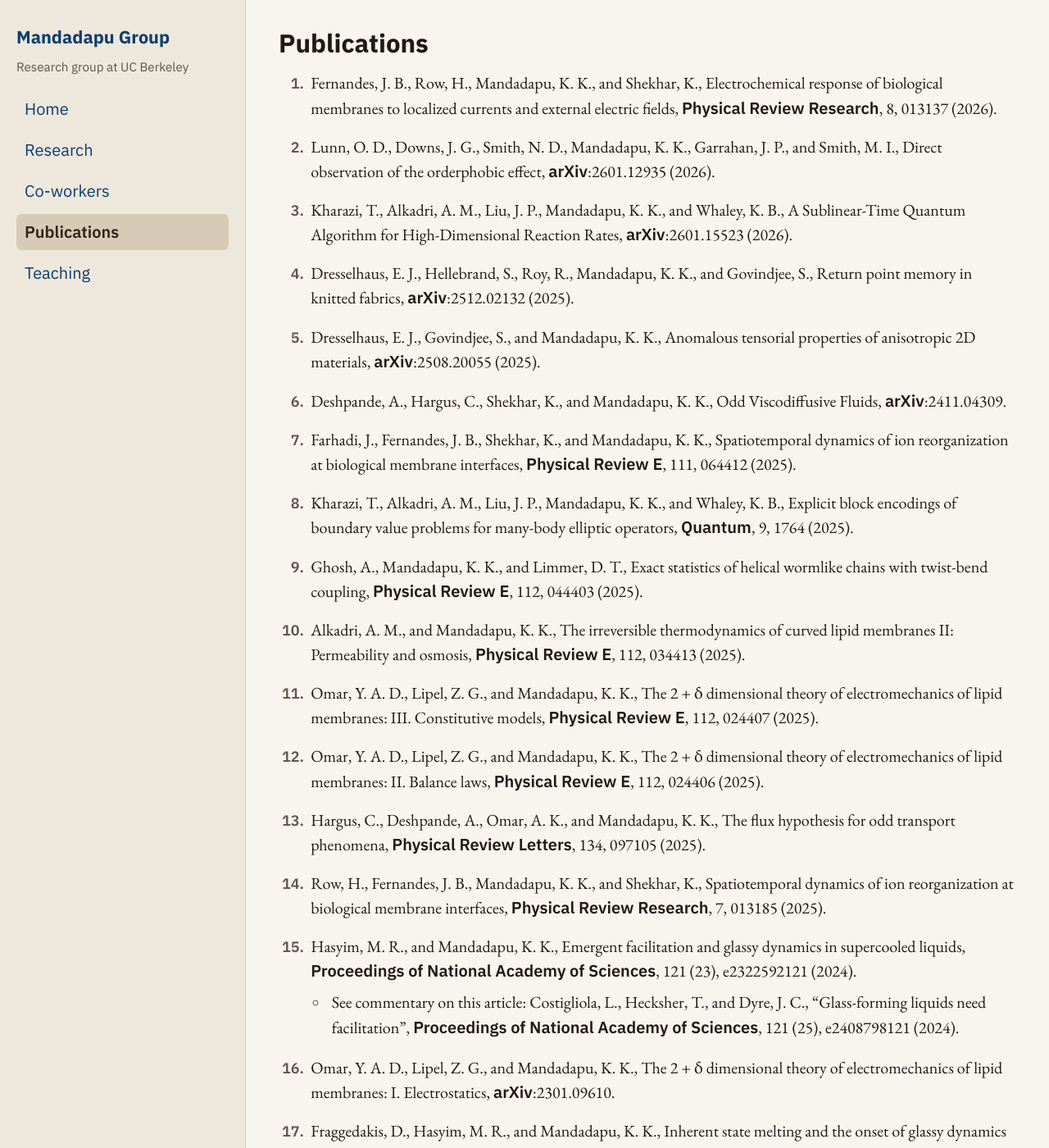
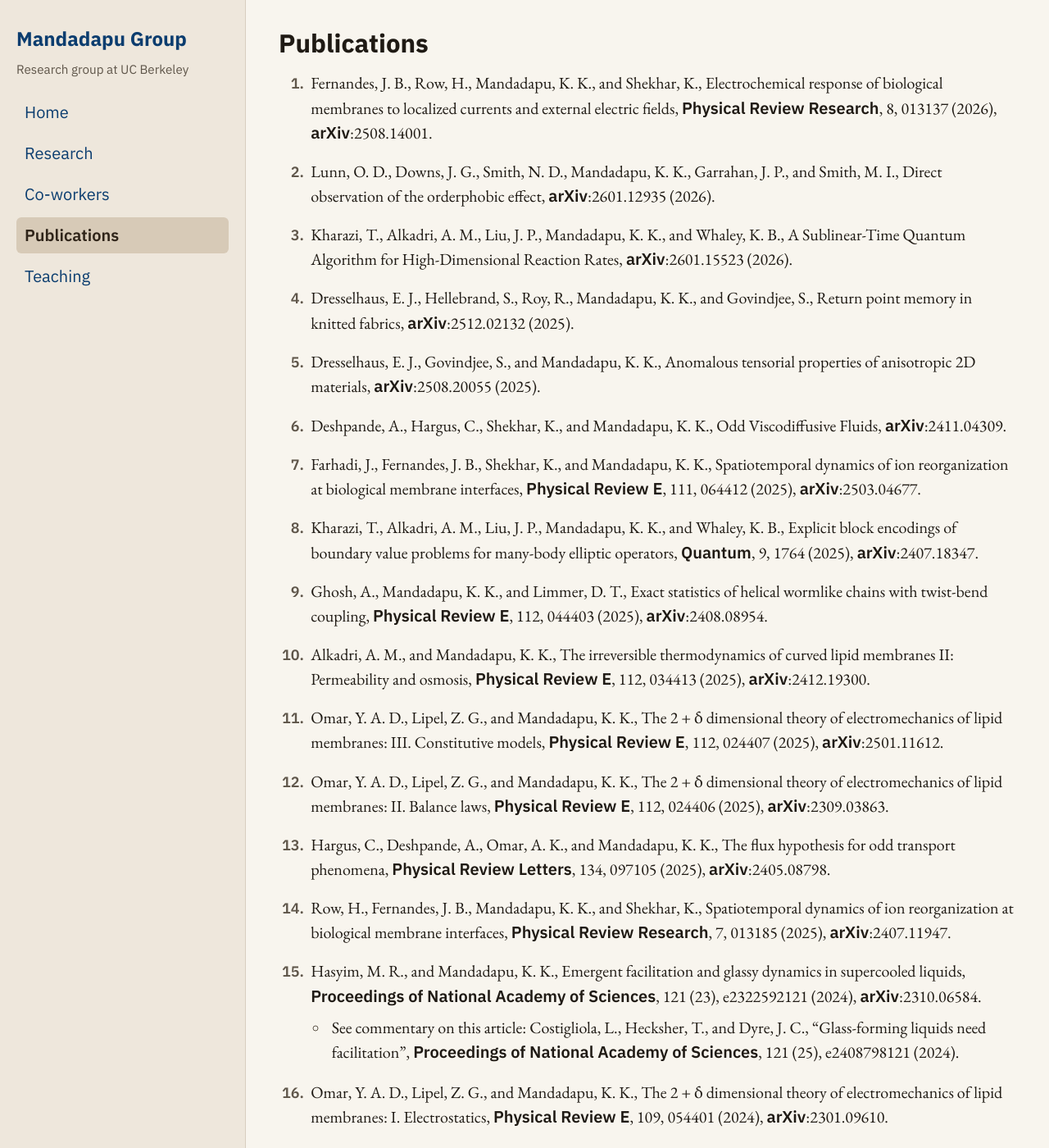
Before and after one commit to mandadapu-group/mandadapu-group.github.io, a Jekyll site: the page built from publications.md, in a window 1280 px wide and 1400 px high. Shown: the whole window at 82% size. Built offline with Jekyll 4.4.1, drawn with Linux system fonts in a browser that asks for light colours.

Commit message:
Update publication citations and sidebar title size

```diff
--- a/assets/style.css
+++ b/assets/style.css
@@ -72,7 +72,7 @@ a:hover {
 }
 
 .site-title {
-  font-size: 1.35rem;
+  font-size: 1.5rem;
   font-weight: bold;
   margin-bottom: 6px;
 }
--- a/publications.md
+++ b/publications.md
@@ -3,23 +3,23 @@ layout: default
 title: Publications
 ---
 
-1. Fernandes, J. B., Row, H., Mandadapu, K. K., and Shekhar, K., Electrochemical response of biological membranes to localized currents and external electric fields, **Physical Review Research**, 8, 013137 (2026).
+1. Fernandes, J. B., Row, H., Mandadapu, K. K., and Shekhar, K., Electrochemical response of biological membranes to localized currents and external electric fields, **Physical Review Research**, 8, 013137 (2026), **arXiv**:2508.14001.
 2. Lunn, O. D., Downs, J. G., Smith, N. D., Mandadapu, K. K., Garrahan, J. P., and Smith, M. I., Direct observation of the orderphobic effect, **arXiv**:2601.12935 (2026).
 3. Kharazi, T., Alkadri, A. M., Liu, J. P., Mandadapu, K. K., and Whaley, K. B., A Sublinear-Time Quantum Algorithm for High-Dimensional Reaction Rates, **arXiv**:2601.15523 (2026).
 4. Dresselhaus, E. J., Hellebrand, S., Roy, R., Mandadapu, K. K., and Govindjee, S., Return point memory in knitted fabrics, **arXiv**:2512.02132 (2025).
 5. Dresselhaus, E. J., Govindjee, S., and Mandadapu, K. K., Anomalous tensorial properties of anisotropic 2D materials, **arXiv**:2508.20055 (2025).
 6. Deshpande, A., Hargus, C., Shekhar, K., and Mandadapu, K. K., Odd Viscodiffusive Fluids, **arXiv**:2411.04309.
-7. Farhadi, J., Fernandes, J. B., Shekhar, K., and Mandadapu, K. K., Spatiotemporal dynamics of ion reorganization at biological membrane interfaces, **Physical Review E**, 111, 064412 (2025).
-8. Kharazi, T., Alkadri, A. M., Liu, J. P., Mandadapu, K. K., and Whaley, K. B., Explicit block encodings of boundary value problems for many-body elliptic operators, **Quantum**, 9, 1764 (2025).
-9. Ghosh, A., Mandadapu, K. K., and Limmer, D. T., Exact statistics of helical wormlike chains with twist-bend coupling, **Physical Review E**, 112, 044403 (2025).
-10. Alkadri, A. M., and Mandadapu, K. K., The irreversible thermodynamics of curved lipid membranes II: Permeability and osmosis, **Physical Review E**, 112, 034413 (2025).
-11. Omar, Y. A. D., Lipel, Z. G., and Mandadapu, K. K., The 2 + δ dimensional theory of electromechanics of lipid membranes: III. Constitutive models, **Physical Review E**, 112, 024407 (2025).
-12. Omar, Y. A. D., Lipel, Z. G., and Mandadapu, K. K., The 2 + δ dimensional theory of electromechanics of lipid membranes: II. Balance laws, **Physical Review E**, 112, 024406 (2025).
-13. Hargus, C., Deshpande, A., Omar, A. K., and Mandadapu, K. K., The flux hypothesis for odd transport phenomena, **Physical Review Letters**, 134, 097105 (2025).
-14. Row, H., Fernandes, J. B., Mandadapu, K. K., and Shekhar, K., Spatiotemporal dynamics of ion reorganization at biological membrane interfaces, **Physical Review Research**, 7, 013185 (2025).
-15. Hasyim, M. R., and Mandadapu, K. K., Emergent facilitation and glassy dynamics in supercooled liquids, **Proceedings of National Academy of Sciences**, 121 (23), e2322592121 (2024).
+7. Farhadi, J., Fernandes, J. B., Shekhar, K., and Mandadapu, K. K., Spatiotemporal dynamics of ion reorganization at biological membrane interfaces, **Physical Review E**, 111, 064412 (2025), **arXiv**:2503.04677.
+8. Kharazi, T., Alkadri, A. M., Liu, J. P., Mandadapu, K. K., and Whaley, K. B., Explicit block encodings of boundary value problems for many-body elliptic operators, **Quantum**, 9, 1764 (2025), **arXiv**:2407.18347.
+9. Ghosh, A., Mandadapu, K. K., and Limmer, D. T., Exact statistics of helical wormlike chains with twist-bend coupling, **Physical Review E**, 112, 044403 (2025), **arXiv**:2408.08954.
+10. Alkadri, A. M., and Mandadapu, K. K., The irreversible thermodynamics of curved lipid membranes II: Permeability and osmosis, **Physical Review E**, 112, 034413 (2025), **arXiv**:2412.19300.
+11. Omar, Y. A. D., Lipel, Z. G., and Mandadapu, K. K., The 2 + δ dimensional theory of electromechanics of lipid membranes: III. Constitutive models, **Physical Review E**, 112, 024407 (2025), **arXiv**:2501.11612.
+12. Omar, Y. A. D., Lipel, Z. G., and Mandadapu, K. K., The 2 + δ dimensional theory of electromechanics of lipid membranes: II. Balance laws, **Physical Review E**, 112, 024406 (2025), **arXiv**:2309.03863.
+13. Hargus, C., Deshpande, A., Omar, A. K., and Mandadapu, K. K., The flux hypothesis for odd transport phenomena, **Physical Review Letters**, 134, 097105 (2025), **arXiv**:2405.08798.
+14. Row, H., Fernandes, J. B., Mandadapu, K. K., and Shekhar, K., Spatiotemporal dynamics of ion reorganization at biological membrane interfaces, **Physical Review Research**, 7, 013185 (2025), **arXiv**:2407.11947.
+15. Hasyim, M. R., and Mandadapu, K. K., Emergent facilitation and glassy dynamics in supercooled liquids, **Proceedings of National Academy of Sciences**, 121 (23), e2322592121 (2024), **arXiv**:2310.06584.
     - See commentary on this article: Costigliola, L., Hecksher, T., and Dyre, J. C., "Glass-forming liquids need facilitation", **Proceedings of National Academy of Sciences**, 121 (25), e2408798121 (2024).
-16. Omar, Y. A. D., Lipel, Z. G., and Mandadapu, K. K., The 2 + δ dimensional theory of electromechanics of lipid membranes: I. Electrostatics, **arXiv**:2301.09610.
+16. Omar, Y. A. D., Lipel, Z. G., and Mandadapu, K. K., The 2 + δ dimensional theory of electromechanics of lipid membranes: I. Electrostatics, **Physical Review E**, 109, 054401 (2024), **arXiv**:2301.09610.
 17. Fraggedakis, D., Hasyim, M. R., and Mandadapu, K. K., Inherent state melting and the onset of glassy dynamics in two-dimensional supercooled liquids, **Proceedings of National Academy of Sciences**, e2209144120 (2023), **arXiv**:2204.07528 (equal contribution).
 18. Cheikh, M. I., Tchoufag, J. T., Osterfield, M., Dean, K. M., Bhaduri, S. W., Zhang, C., Mandadapu, K. K., Doubrovinski, K., A comprehensive model of Drosophila epithelium reveals the role of embryo geometry and cell topology in mechanical responses, **eLife**, e85569 (2023).
 19. Hasyim, M. R., Batton, C. H., and Mandadapu, K. K., Supervised learning and the finite-temperature string method for computing committor functions and reaction rates, **Journal of Chemical Physics**, 157, 184111 (2022), **arXiv**:2107.13522 (equal contribution).
```
